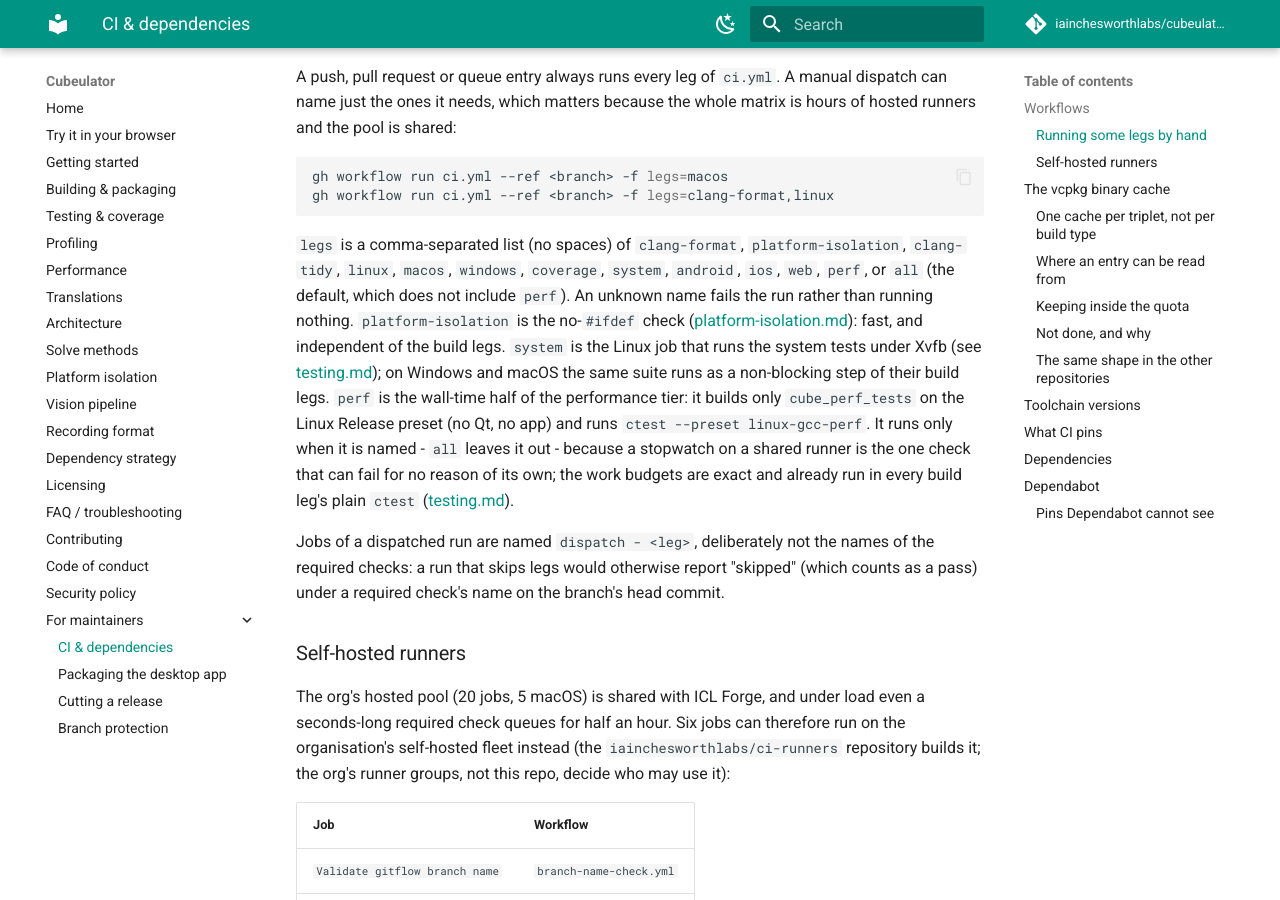
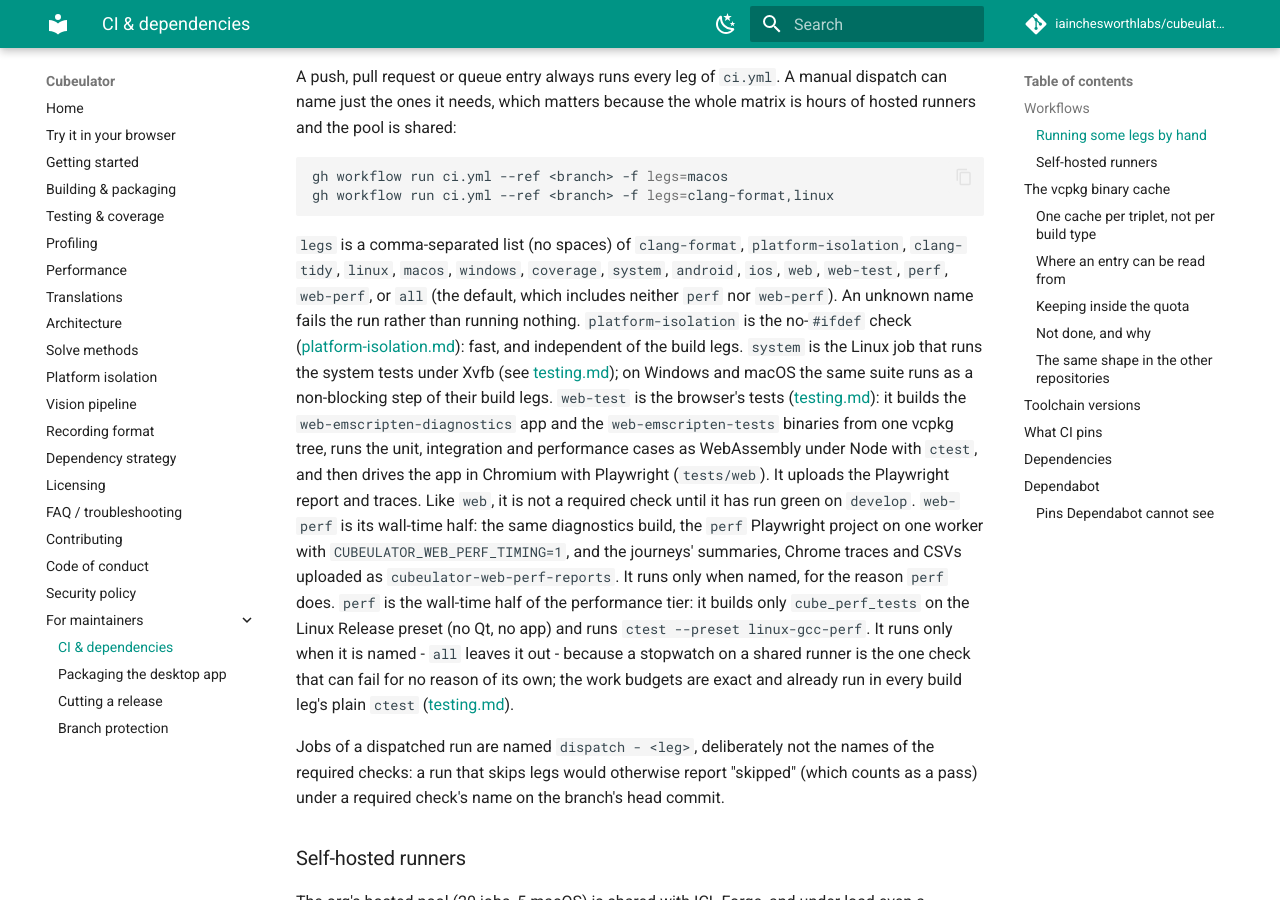
Before and after one commit to iainchesworth/cubeulator, an MkDocs documentation site: the page built from docs/ci.md, in a window 1280 px wide and 900 px high, scrolled down 1457 px. Built offline with MkDocs 1.6.1 and Material for MkDocs 9.7.7, drawn with Linux system fonts in a browser that asks for light colours; comment, search, counter and statistics services are not loaded; some of the changed text lies outside the part shown.

Commit message:
ci: web-test and web-perf legs
web-test builds the diagnostics app and the Node test binaries from one vcpkg
tree, runs ctest, then drives the app in Chromium with Playwright (tests/web).
web-perf is its wall-time half, named to run, as perf is. The web-build action
takes the presets to build.

```diff
--- a/docs/ci.md
+++ b/docs/ci.md
@@ -34,13 +34,25 @@ gh workflow run ci.yml --ref <branch> -f legs=clang-format,linux
 
 `legs` is a comma-separated list (no spaces) of `clang-format`,
 `platform-isolation`, `clang-tidy`, `linux`, `macos`, `windows`, `coverage`,
-`system`, `android`, `ios`, `web`, `perf`, or `all` (the default, which does not
-include `perf`). An unknown name fails the run rather than running nothing. `platform-isolation` is the no-`#ifdef` check
+`system`, `android`, `ios`, `web`, `web-test`, `perf`, `web-perf`, or `all` (the
+default, which includes neither `perf` nor `web-perf`). An unknown name fails
+the run rather than running nothing. `platform-isolation` is the no-`#ifdef` check
 ([platform-isolation.md](platform-isolation.md)): fast, and independent of the
 build legs.
 `system` is the Linux job that runs the system tests under Xvfb (see
 [testing.md](testing.md#system-tests)); on Windows and macOS the same suite
 runs as a non-blocking step of their build legs.
+`web-test` is the browser's tests ([testing.md](testing.md#browser-tests)): it
+builds the `web-emscripten-diagnostics` app and the `web-emscripten-tests`
+binaries from one vcpkg tree, runs the unit, integration and performance cases
+as WebAssembly under Node with `ctest`, and then drives the app in Chromium with
+Playwright (`tests/web`). It uploads the Playwright report and traces. Like
+`web`, it is not a required check until it has run green on `develop`.
+`web-perf` is its wall-time half: the same diagnostics build, the `perf`
+Playwright project on one worker with `CUBEULATOR_WEB_PERF_TIMING=1`, and the
+journeys' summaries, Chrome traces and CSVs uploaded as
+`cubeulator-web-perf-reports`. It runs only when named, for the reason `perf`
+does.
 `perf` is the wall-time half of the performance tier: it builds only
 `cube_perf_tests` on the Linux Release preset (no Qt, no app) and runs
 `ctest --preset linux-gcc-perf`. It runs only when it is named - `all` leaves it
@@ -262,6 +274,7 @@ are bumped by hand are listed under [Dependabot](#pins-dependabot-cannot-see).
 | clang-tidy and its compiler | Clang 23.x from apt.llvm.org | No, but it is a snapshot of `release/23.x` rebuilt as the branch moves, not a frozen version; there is no clang-tidy 23 wheel on PyPI yet. |
 | AppleClang | Xcode 26 on `macos-26` (desktop); `macos-15` (iOS) | iOS stays on `macos-15` for the open vcpkg pkg-config issue [microsoft/vcpkg#50681](https://github.com/microsoft/vcpkg/issues/50681). |
 | Emscripten | 5.0.5 (`.github/actions/web-build`) | **No: Qt decides.** Qt 6.12.0 requires exactly 5.0.5 and its toolchain file stops the configure on any other (doc.qt.io/qt-6/wasm.html). Qt 6.11 and 6.10 named 4.0.7. Move it when Qt moves, to the version Qt names for that release. |
+| Playwright | 1.61.1 (`tests/web/package.json`, exact) | Maybe: the browser tests' only dependency. Pinned exactly because the Chromium it drives is the build that release names; a bump is a deliberate change to that file and the lockfile, checked by the `web-test` leg. Dependabot does not watch it (an npm entry would put test-runner bumps in the auto-merge lane). |
 | Android | NDK r28c (28.2.13676358), JDK 21, platform 36, build-tools 36.0.0 | r30 exists. r28c is newer than the r27c Qt 6.12 names and builds its libraries with: Qt recommends matching it but does not rule a newer NDK out, so this is outside Qt's tested configuration on purpose (r27c is the fallback). r28c's libc++ has `std::expected::transform`/`and_then`, `std::format`/`std::print`, `ranges::contains`/`fold_left` and `mdspan`, which r26b lacks; it still lacks float `from_chars`, `views::enumerate` and `flat_map`. |
 | CMake | 4.4.2, exact (`lukka/get-cmake`'s catalog; the project's policies go to 4.4) | Yes: Kitware has 4.4.4, which the pinned action cannot install until it is bumped (see [What CI pins](#what-ci-pins)). |
 | mkdocs / mkdocs-material | 1.6.x / 9.7.x | mkdocs 2.0 is still only a development release and mkdocs-material has no series newer than 9, so the range caps stay. |
```
Also changed, not shown: 2 other files.
